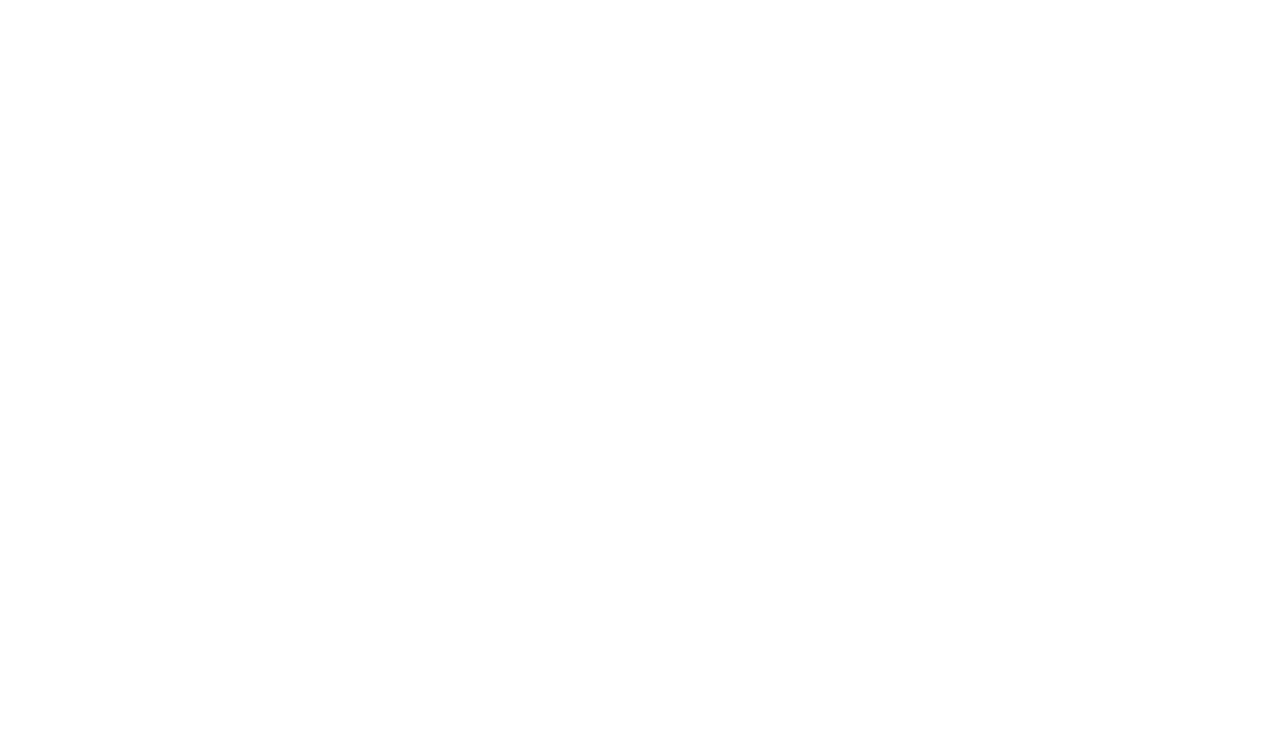
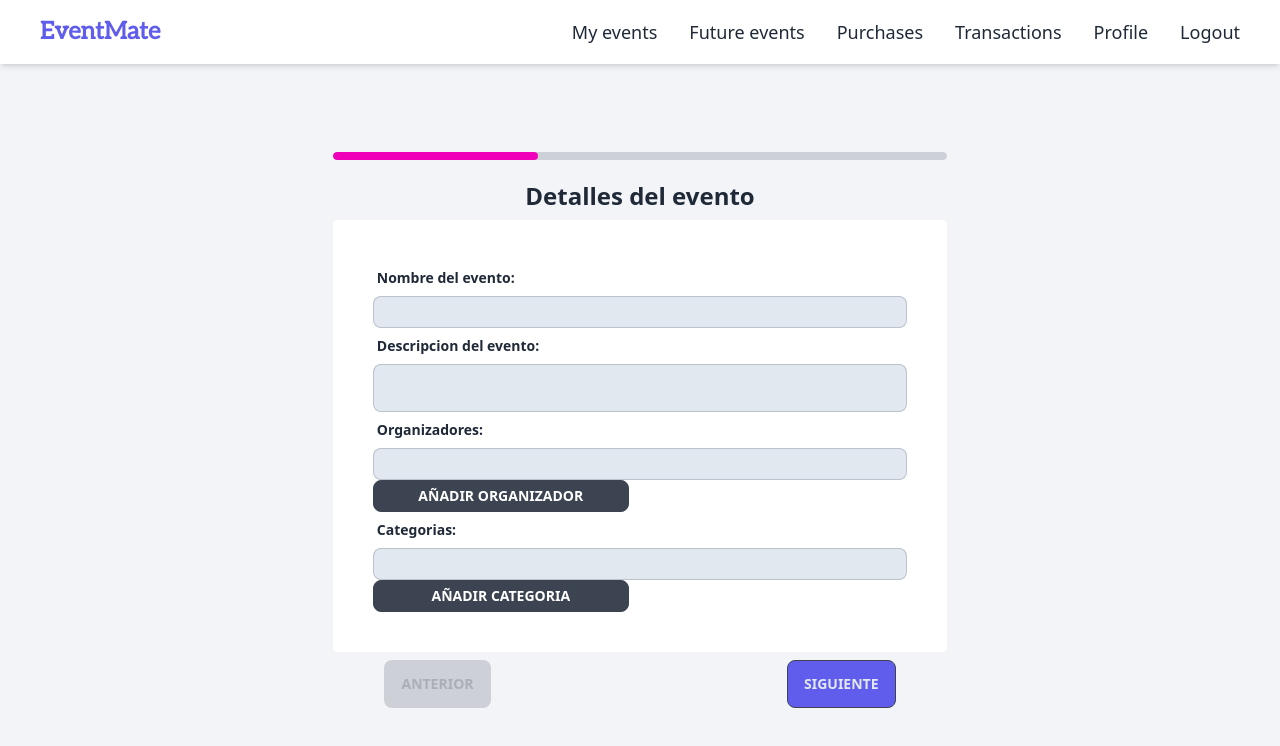
Before and after one commit to fmel025/test-deploy, a React (Vite) app in the folder Client/: page /createnewevent in a window 1280 px wide. Before the commit this address had no page. Shown: the top 746 px of the page. Built offline with nearby package versions, Linux system fonts and the light colour scheme.

Commit message:
:construction: Add multi-step create event form
Upgraded our create event form into a multi-step one to reduce visual
load to the user

```diff
--- a/Client/src/App.jsx
+++ b/Client/src/App.jsx
@@ -23,6 +23,7 @@
 import PurchaseList from './pages/User/PurchaseList'
 import OrderDetails from './pages/Misc/OrderDetails'
 import TransactionDetails from './pages/Misc/TransactionDetails'
+import CreateEventForm from './pages/Events/CreateEventForm'
 
 const AppRoutes = () => {
   let routes = useRoutes([
@@ -48,7 +49,8 @@
     { path: '/transaction', element: <Transaction /> },
     { path: '/transactiondetails', element: <TransactionDetails /> },
     { path: '/createevent', element: <CreateEvent /> },
-    { path: '/editevent', element: <EditEvent /> }
+    { path: '/editevent', element: <EditEvent /> },
+    {path: '/createnewevent', element: <CreateEventForm />},
   ]
   )
   return routes
--- /dev/null
+++ b/Client/src/components/formsContent/AddressAndDate.jsx
@@ -0,0 +1,9 @@
+import React from 'react'
+
+function AddressAndDate() {
+  return (
+    <div>AddressAndDate</div>
+  )
+}
+
+export default AddressAndDate
--- /dev/null
+++ b/Client/src/components/formsContent/EventDetailsForm.jsx
@@ -0,0 +1,32 @@
+import React from 'react'
+
+function EventDetails() {
+  return (
+    <div className="mt-2 rounded w-11/12 sm:w-5/6 lg:w-3/5 flex-col justify-center p-10 mx-auto bg-white gap-5">
+      <label className='label'>
+        <span className='label-text text-md font-bold'>Nombre del evento:</span>
+      </label>
+      <input type='text' className='input input-bordered input-sm bg-slate-200 w-full' placeholder=''></input>
+      <label className='label'>
+        <span className='label-text text-md font-bold'>Descripcion del evento:</span>
+      </label>
+      <input type='text' className='textarea textarea-bordered textarea-sm bg-slate-200 w-full' placeholder=''></input>
+      <label className='label'>
+        <span className='label-text text-md font-bold'>Organizadores:</span>
+      </label>
+      <div className="join">
+        <input className="input input-sm bg-slate-200 w-full input-bordered join-item" placeholder="" />
+        <button className="btn btn-sm join-item btn-wide">Añadir organizador</button>
+      </div>
+      <label className='label'>
+        <span className='label-text text-md font-bold'>Categorias:</span>
+      </label>
+      <div className="join">
+        <input className="input input-sm bg-slate-200 w-full input-bordered join-item" placeholder="" />
+        <button className="btn btn-sm join-item btn-wide">Añadir Categoria</button>
+      </div>
+    </div>
+  )
+}
+
+export default EventDetails
--- /dev/null
+++ b/Client/src/components/formsContent/LocationAdAvailability.jsx
@@ -0,0 +1,9 @@
+import React from 'react'
+
+function LocationAdAvailability() {
+  return (
+    <div>LocationAdAvailability</div>
+  )
+}
+
+export default LocationAdAvailability
--- /dev/null
+++ b/Client/src/pages/Events/CreateEventForm.jsx
@@ -0,0 +1,56 @@
+import React from 'react'
+
+import { useState } from 'react'
+import Layout from '../../components/Navigation/Layout/Layout';
+import EventDetailsForm from '../../components/formsContent/EventDetailsForm';
+import LocationAdAvailability from '../../components/formsContent/LocationAdAvailability';
+import AddressAndDate from '../../components/formsContent/AddressAndDate';
+import ImprovedNavbar from '../../components/Navigation/Navbar/ImprovedNavbar';
+
+
+
+function CreateEventForm() {
+
+    const [page, setPage] = useState(0);
+
+    const formTitles = ['Detalles del evento', 'Ubicacion y disponibilidad', 'Direccion y fecha/hora']
+
+    const handleNext = () => {
+        if (page < 2 && page > -1) setPage(page + 1)
+    }
+
+    const handlePrev = () => {
+        if (page < 3 && page > 0) setPage(page - 1)
+
+    }
+
+    const PageDisplay = () => {
+        switch (page) {
+            case 0: return <EventDetailsForm />;
+            case 1: return <LocationAdAvailability />;
+            case 2: return <AddressAndDate />;
+        }
+    }
+
+
+    return (
+        <Layout>
+            <div className='w-4/5 flex flex-col my-auto'>
+                <progress className='progress progress-secondary w-3/5 m-auto' value={page + 1} max='3'></progress>
+                <div className='w-full mt-5'>
+                    <h1 className='text-2xl font-bold text-center'>{formTitles[page]}</h1>
+                    <div className='body'>
+                        {PageDisplay({ page })}
+                    </div>
+                    <div className='flex flex-wrap gap-10 justify-evenly mt-2'>
+                        <button className='btn btn-md text-slate-200 bg-main hover:bg-darker-main' onClick={handlePrev} disabled={page === 0}>Anterior</button>
+                        <button className='btn btn-md text-slate-200 bg-main hover:bg-darker-main ' onClick={handleNext} disabled={page === 2}>Siguiente</button>
+                    </div>
+                </div>
+            </div>
+            <ImprovedNavbar />
+        </Layout>
+    )
+}
+
+export default CreateEventForm
```
